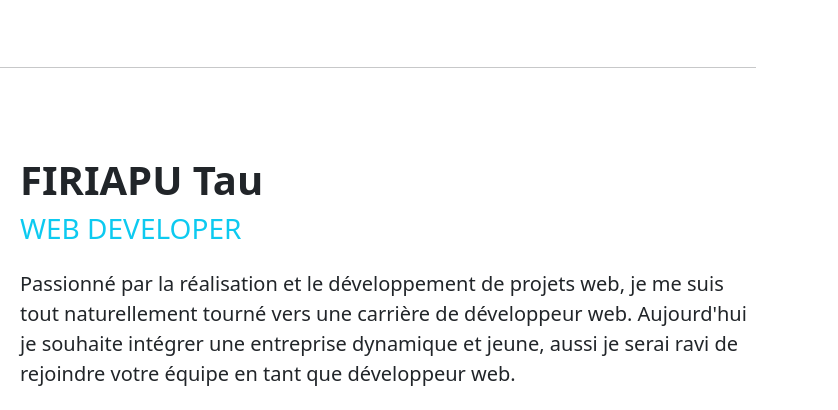
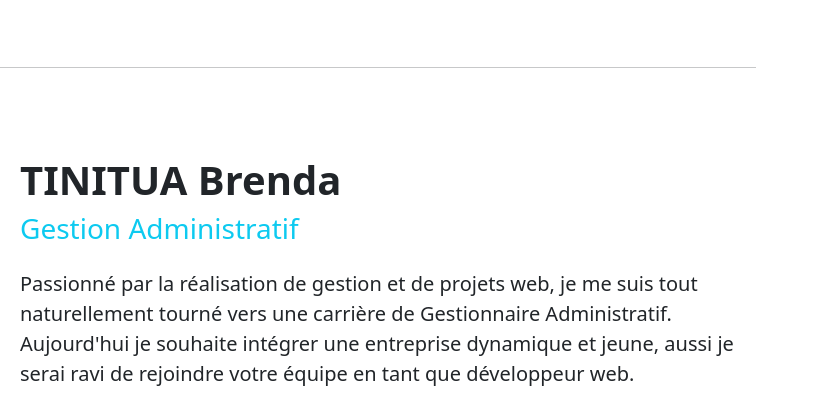
Before and after one commit to BrendaDas/das-mon-portfolio, a website: page index.html in a window 1280 px wide. Shown: the part 860-1270 px from the top of the page, 442-1280 px from the left. Drawn offline with nearby package versions, Linux system fonts and the light colour scheme.

Commit message:
Portfolio

```diff
--- a/index.html
+++ b/index.html
@@ -96,7 +96,7 @@
             </div>
             <div class="carousel-item">
               <img
-                src="https://picsum.photos/id/233/1000/1300.jpg"
+                src="https://picsum.photos/id/738/1000/1300.jpg"
                 class="d-block w-100 img-fluid"
                 alt="..."
               />
@@ -129,11 +129,11 @@
         />
       </div>
       <div class="col-md-8">
-        <h1 class="fw-bold mt-4">FIRIAPU Tau</h1>
-        <h3 class="text-info mb-4">WEB DEVELOPER</h3>
+        <h1 class="fw-bold mt-4">TINITUA Brenda</h1>
+        <h3 class="text-info mb-4">Gestion Administratif</h3>
         <p class="lead mb-4">
-          Passionné par la réalisation et le développement de projets web, je me
-          suis tout naturellement tourné vers une carrière de développeur web.
+          Passionné par la réalisation de gestion et de projets web, je me
+          suis tout naturellement tourné vers une carrière de Gestionnaire Administratif.
           Aujourd'hui je souhaite intégrer une entreprise dynamique et jeune,
           aussi je serai ravi de rejoindre votre équipe en tant que développeur
           web.
```
